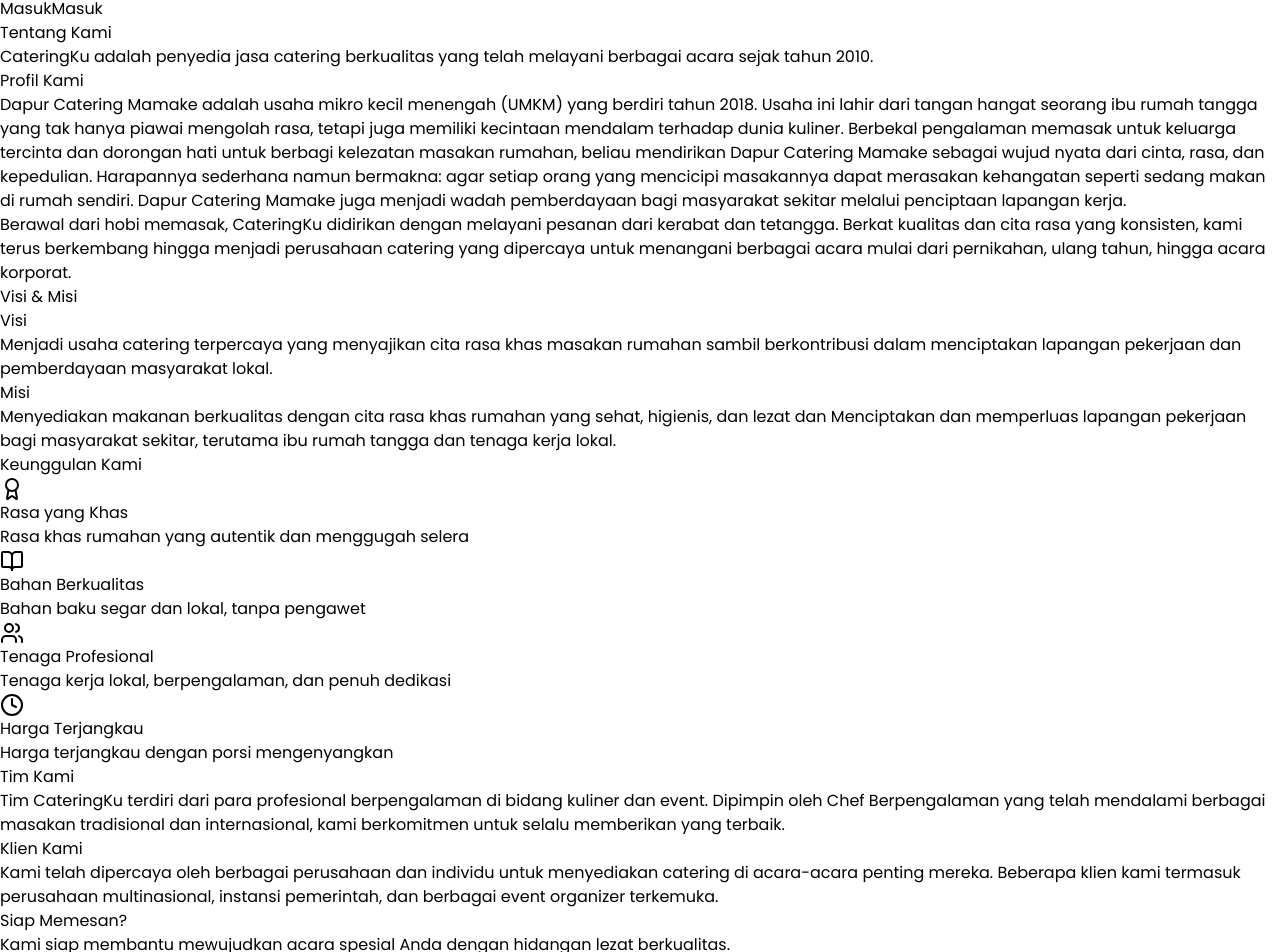
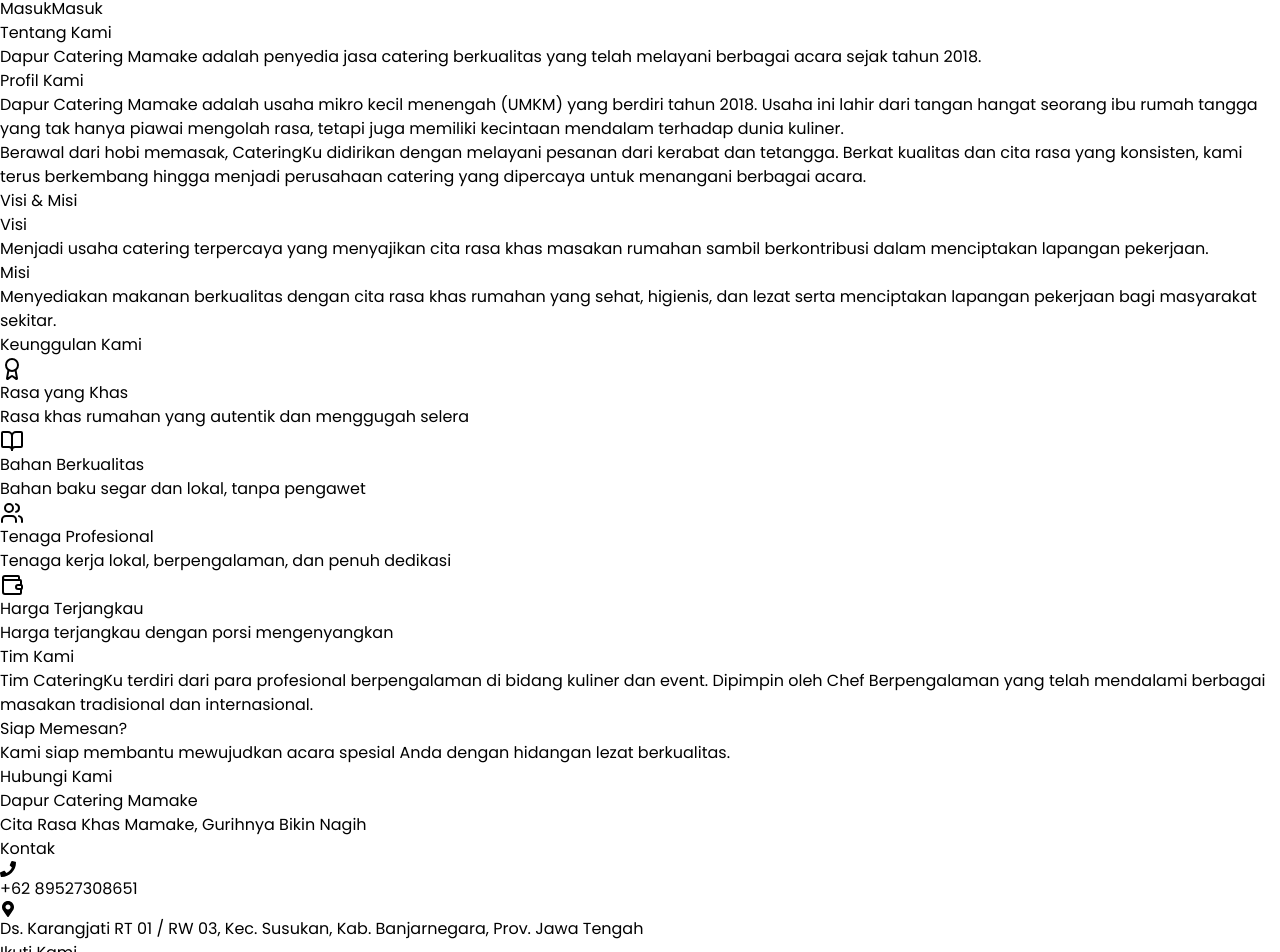
Before and after one commit to rizallfrm/Web-Catering-FE, a React (Vite) app: page /tentang-kami in a window 1280 px wide. Shown: the part 1855-2807 px from the top of the page. Built offline with nearby package versions, Linux system fonts and the light colour scheme.

Commit message:
update: modify TentangKami

```diff
--- a/src/components/Pages/TentangKami.jsx
+++ b/src/components/Pages/TentangKami.jsx
@@ -1,7 +1,33 @@
-import { Award, Users, Clock, BookOpen } from "lucide-react";
+import { Award, Users, Clock, BookOpen, Wallet } from "lucide-react";
+import { Link } from "react-router-dom";
+import { useState, useEffect, useRef } from "react";
 
 const TentangKami = () => {
-  // Data keunggulan
+  const [isVisible, setIsVisible] = useState(false);
+  const pageRef = useRef(null);
+
+  // Animation when page enters viewport
+  useEffect(() => {
+    const observer = new IntersectionObserver(
+      ([entry]) => {
+        if (entry.isIntersecting) {
+          setIsVisible(true);
+        }
+      },
+      { threshold: 0.1 }
+    );
+
+    if (pageRef.current) {
+      observer.observe(pageRef.current);
+    }
+
+    return () => {
+      if (pageRef.current) {
+        observer.unobserve(pageRef.current);
+      }
+    };
+  }, []);
+
   const keunggulan = [
     {
       icon: <Award className="w-6 h-6" />,
@@ -19,55 +45,58 @@ const TentangKami = () => {
       desc: "Tenaga kerja lokal, berpengalaman, dan penuh dedikasi",
     },
     {
-      icon: <Clock className="w-6 h-6" />,
+      icon: <Wallet className="w-6 h-6" />,
       title: "Harga Terjangkau",
-      desc: "Harga terjangkau dengan porsi mengenyangkan ",
+      desc: "Harga terjangkau dengan porsi mengenyangkan",
     },
   ];
 
   return (
-    <div className="py-16 px-4 ">
+    <div ref={pageRef} className="py-16 px-4">
       <div className="max-w-4xl mx-auto">
-        {/* Header */}
-        <div className="text-center mb-16">
+        {/* Header with animation */}
+        <div
+          className={`text-center mb-16 transition-all duration-1000 ${
+            isVisible ? "opacity-100 translate-y-0" : "opacity-0 translate-y-10"
+          }`}
+        >
           <h1 className="text-4xl font-bold text-gray-800 mb-4">
             Tentang Kami
           </h1>
           <div className="w-20 h-1 bg-amber-500 mx-auto mb-6"></div>
           <p className="text-gray-600 max-w-2xl mx-auto">
-            CateringKu adalah penyedia jasa catering berkualitas yang telah
-            melayani berbagai acara sejak tahun 2010.
+            Dapur Catering Mamake adalah penyedia jasa catering berkualitas yang
+            telah melayani berbagai acara sejak tahun 2018.
           </p>
         </div>
 
-        {/* Profile Section */}
-        <section className="mb-16 bg-white rounded-lg shadow-md p-8">
+        {/* Profile Section with animation */}
+        <section
+          className={`mb-16 bg-white rounded-lg shadow-md p-8 transition-all duration-1000 delay-150 ${
+            isVisible ? "opacity-100 translate-y-0" : "opacity-0 translate-y-10"
+          }`}
+        >
           <h2 className="text-2xl font-bold text-gray-800 mb-6">Profil Kami</h2>
           <p className="text-gray-600 mb-4">
             Dapur Catering Mamake adalah usaha mikro kecil menengah (UMKM) yang
             berdiri tahun 2018. Usaha ini lahir dari tangan hangat seorang ibu
             rumah tangga yang tak hanya piawai mengolah rasa, tetapi juga
-            memiliki kecintaan mendalam terhadap dunia kuliner. Berbekal
-            pengalaman memasak untuk keluarga tercinta dan dorongan hati untuk
-            berbagi kelezatan masakan rumahan, beliau mendirikan Dapur Catering
-            Mamake sebagai wujud nyata dari cinta, rasa, dan kepedulian.
-            Harapannya sederhana namun bermakna: agar setiap orang yang
-            mencicipi masakannya dapat merasakan kehangatan seperti sedang makan
-            di rumah sendiri. Dapur Catering Mamake juga menjadi wadah
-            pemberdayaan bagi masyarakat sekitar melalui penciptaan lapangan
-            kerja.
+            memiliki kecintaan mendalam terhadap dunia kuliner.
           </p>
           <p className="text-gray-600">
             Berawal dari hobi memasak, CateringKu didirikan dengan melayani
             pesanan dari kerabat dan tetangga. Berkat kualitas dan cita rasa
             yang konsisten, kami terus berkembang hingga menjadi perusahaan
-            catering yang dipercaya untuk menangani berbagai acara mulai dari
-            pernikahan, ulang tahun, hingga acara korporat.
+            catering yang dipercaya untuk menangani berbagai acara.
           </p>
         </section>
 
-        {/* Visi & Misi */}
-        <section className="mb-16">
+        {/* Visi & Misi with staggered animation */}
+        <section
+          className={`mb-16 transition-all duration-1000 delay-300 ${
+            isVisible ? "opacity-100 translate-y-0" : "opacity-0 translate-y-10"
+          }`}
+        >
           <h2 className="text-2xl font-bold text-gray-800 mb-6">Visi & Misi</h2>
           <div className="grid md:grid-cols-2 gap-6">
             <div className="bg-white p-6 rounded-lg shadow-md">
@@ -77,7 +106,7 @@ const TentangKami = () => {
               <p className="text-gray-600">
                 Menjadi usaha catering terpercaya yang menyajikan cita rasa khas
                 masakan rumahan sambil berkontribusi dalam menciptakan lapangan
-                pekerjaan dan pemberdayaan masyarakat lokal.
+                pekerjaan.
               </p>
             </div>
             <div className="bg-white p-6 rounded-lg shadow-md">
@@ -86,16 +115,19 @@ const TentangKami = () => {
               </h3>
               <p className="text-gray-600">
                 Menyediakan makanan berkualitas dengan cita rasa khas rumahan
-                yang sehat, higienis, dan lezat dan Menciptakan dan memperluas
-                lapangan pekerjaan bagi masyarakat sekitar, terutama ibu rumah
-                tangga dan tenaga kerja lokal.
+                yang sehat, higienis, dan lezat serta menciptakan lapangan
+                pekerjaan bagi masyarakat sekitar.
               </p>
             </div>
           </div>
         </section>
 
-        {/* Keunggulan */}
-        <section className="mb-16">
+        {/* Keunggulan with staggered animation */}
+        <section
+          className={`mb-16 transition-all duration-1000 delay-450 ${
+            isVisible ? "opacity-100 translate-y-0" : "opacity-0 translate-y-10"
+          }`}
+        >
           <h2 className="text-2xl font-bold text-gray-800 mb-6">
             Keunggulan Kami
           </h2>
@@ -103,7 +135,14 @@ const TentangKami = () => {
             {keunggulan.map((item, index) => (
               <div
                 key={index}
-                className="bg-white p-6 rounded-lg shadow-md flex items-start"
+                className={`bg-white p-6 rounded-lg shadow-md flex items-start transition-all duration-500 delay-${
+                  index * 100
+                } ${
+                  isVisible
+                    ? "opacity-100 translate-y-0"
+                    : "opacity-0 translate-y-10"
+                }`}
+                style={{ transitionDelay: `${index * 100}ms` }}
               >
                 <div className="w-12 h-12 rounded-full bg-amber-100 flex items-center justify-center text-amber-600 mr-4 flex-shrink-0">
                   {item.icon}
@@ -119,40 +158,52 @@ const TentangKami = () => {
           </div>
         </section>
 
-        {/* Tim Kami */}
-        <section className="mb-16 bg-white rounded-lg shadow-md p-8">
+        {/* Tim Kami with animation */}
+        <section
+          className={`mb-16 bg-white rounded-lg shadow-md p-8 transition-all duration-1000 delay-600 ${
+            isVisible ? "opacity-100 translate-y-0" : "opacity-0 translate-y-10"
+          }`}
+        >
           <h2 className="text-2xl font-bold text-gray-800 mb-6">Tim Kami</h2>
           <p className="text-gray-600">
             Tim CateringKu terdiri dari para profesional berpengalaman di bidang
             kuliner dan event. Dipimpin oleh Chef Berpengalaman yang telah
-            mendalami berbagai masakan tradisional dan internasional, kami
-            berkomitmen untuk selalu memberikan yang terbaik.
+            mendalami berbagai masakan tradisional dan internasional.
           </p>
         </section>
 
-        {/* Klien */}
-        <section className="mb-16 bg-white rounded-lg shadow-md p-8">
-          <h2 className="text-2xl font-bold text-gray-800 mb-6">Klien Kami</h2>
-          <p className="text-gray-600">
-            Kami telah dipercaya oleh berbagai perusahaan dan individu untuk
-            menyediakan catering di acara-acara penting mereka. Beberapa klien
-            kami termasuk perusahaan multinasional, instansi pemerintah, dan
-            berbagai event organizer terkemuka.
-          </p>
-        </section>
-
-        {/* Call to Action */}
-        <div className="bg-amber-500 text-white rounded-lg shadow-md p-8 text-center">
+        {/* Call to Action with animation */}
+        <div
+          className={`bg-amber-500 text-white rounded-lg shadow-md p-8 text-center transition-all duration-1000 delay-750 ${
+            isVisible ? "opacity-100 translate-y-0" : "opacity-0 translate-y-10"
+          }`}
+        >
           <h2 className="text-2xl font-bold mb-4">Siap Memesan?</h2>
           <p className="mb-6">
             Kami siap membantu mewujudkan acara spesial Anda dengan hidangan
             lezat berkualitas.
           </p>
-          <button className="px-6 py-3 bg-white text-amber-600 rounded-md font-medium hover:bg-gray-100 transition-colors duration-300">
+          <Link
+            to="/kontak"
+            className="inline-block bg-white text-amber-500 px-6 py-2 rounded-md hover:bg-gray-100 transition-colors duration-300"
+          >
             Hubungi Kami
-          </button>
+          </Link>
         </div>
       </div>
+      <style jsx>{`
+        @keyframes progress {
+          0% {
+            width: 0%;
+          }
+          100% {
+            width: 100%;
+          }
+        }
+        .animate-progress {
+          animation: progress 5s linear;
+        }
+      `}</style>
     </div>
   );
 };
```
